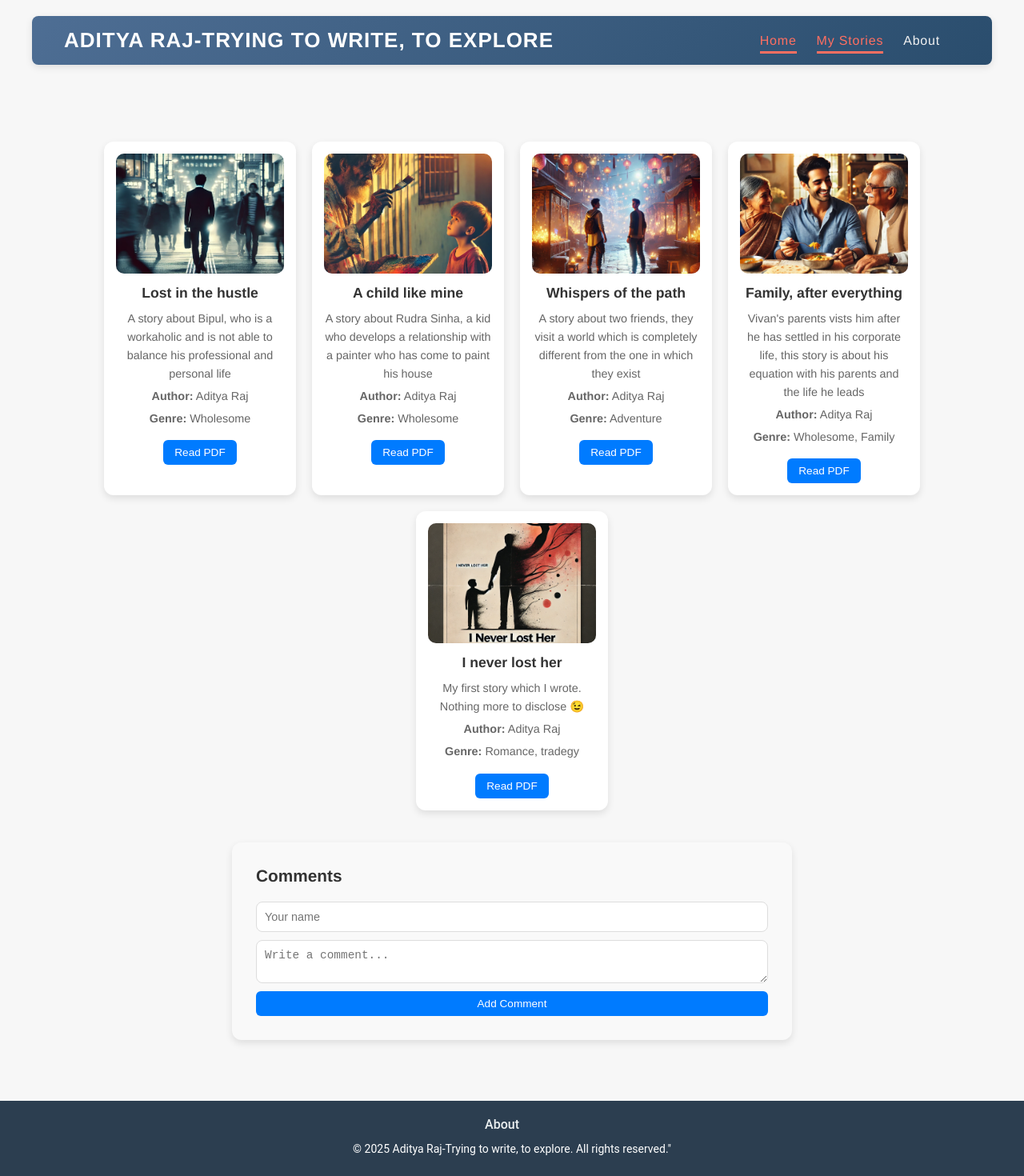
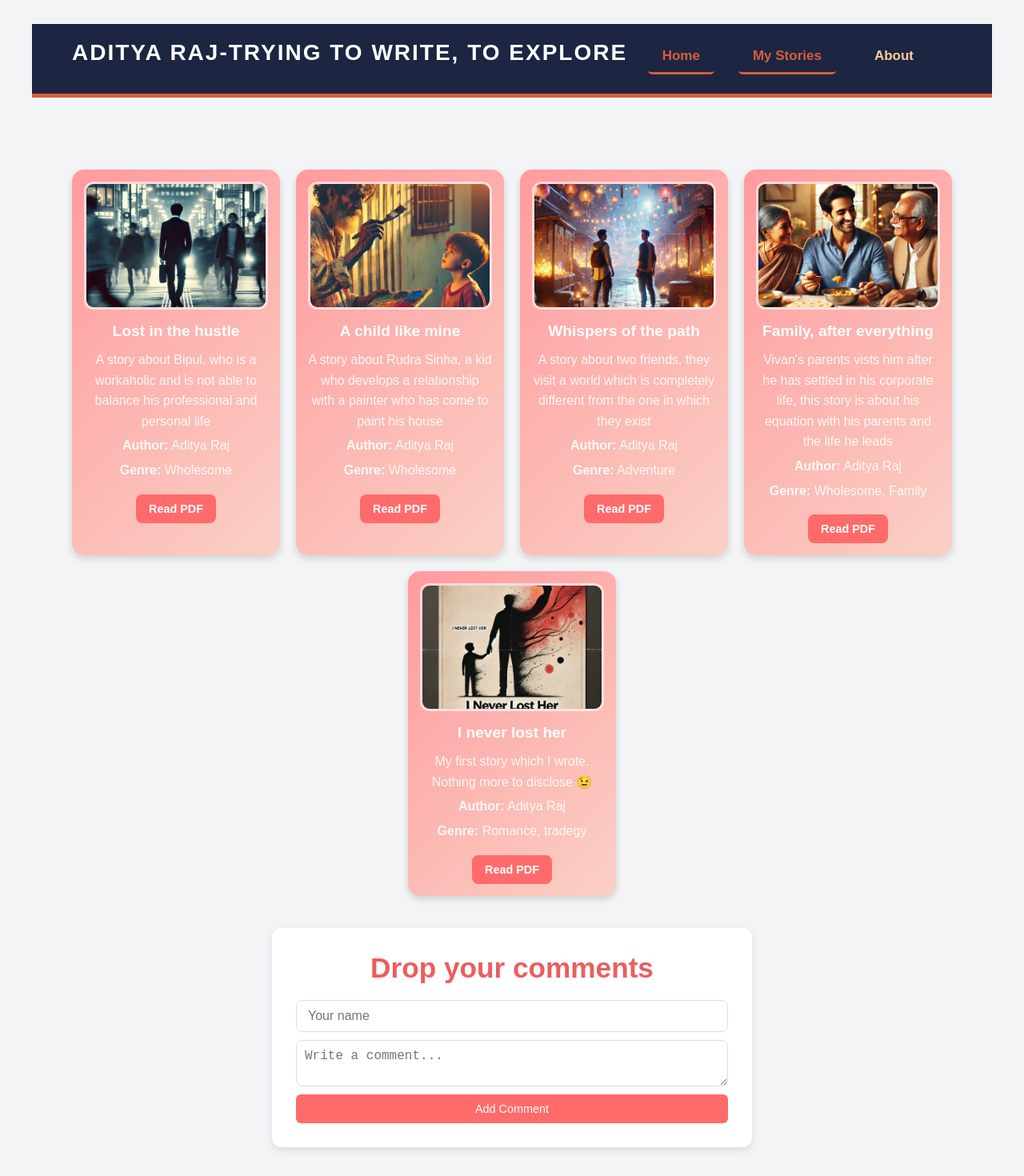
Before and after one commit to aditinni/storyboard, a React (Create React App) app: page /storyboard/my-stories in a window 1280 px wide. Shown: the top 1470 px of the page at 80% size. Built offline with nearby package versions, Linux system fonts and the light colour scheme.

Commit message:
changes in design

```diff
--- a/src/Layouts/Header.css
+++ b/src/Layouts/Header.css
@@ -1,4 +1,4 @@
-/* Basic reset and styles */
+/* Basic Reset */
 * {
   margin: 0;
   padding: 0;
@@ -6,9 +6,10 @@
 }
 
 body {
-  font-family: 'Helvetica Neue', Arial, sans-serif;  /* Professional sans-serif font */
-  background-color: #f7f7f7; /* Light gray background for the body */
-  color: #333; /* Dark text for better readability */
+  font-family: 'Poppins', Arial, sans-serif;
+  background: #0b132b; /* Deep dark blue */
+  color: #ffffff;
+  text-align: center;
 }
 
 /* Header Styling */
@@ -16,71 +17,83 @@ body {
   display: flex;
   justify-content: space-between;
   align-items: center;
-  padding: 15px 40px;
-  background: linear-gradient(135deg, #4e6e94, #2a4d6d); /* Professional blue gradient */
+  padding: 20px 50px;
+  background: #1c2541; /* Deep navy blue */
   color: white;
-  box-shadow: 0 3px 10px rgba(0, 0, 0, 0.1); /* Slight shadow for depth */
-  border-radius: 8px;
-  margin: 20px auto;
   max-width: 1200px;
+  margin: 30px auto;
+  border-bottom: 5px solid #D95D39; /* Coral underline */
 }
 
+/* Logo Styling */
 .logo h1 {
-  font-size: 26px;
-  font-weight: 600;
-  color: white;
+  font-size: 28px;
+  font-weight: 700;
+  color: #ffffff; /* Title in White */
   text-transform: uppercase;
-  letter-spacing: 1px;
-  margin: 0;
-  padding: 0;
+  letter-spacing: 2px;
+  transition: color 0.3s ease-in-out;
 }
 
-/* Navbar styling */
+/* Navigation Styling */
 .nav ul {
   display: flex;
   list-style: none;
 }
 
 .nav li {
-  margin-right: 25px;
+  margin-right: 30px;
 }
 
+/* Navigation Links */
 .nav a {
   text-decoration: none;
-  font-size: 16px;
-  color: #f1f1f1; /* Light gray color for links */
-  font-weight: 500;
-  letter-spacing: 0.8px;
-  padding: 5px 0;
-  transition: color 0.3s, border-bottom 0.3s ease-in-out; /* Smooth transition for hover */
+  font-size: 17px;
+  font-weight: 600;
+  color: #ffcc99; /* Soft Peach */
+  padding: 10px 18px;
+  border-radius: 5px;
+  transition: color 0.3s ease-in-out, background 0.3s ease-in-out, transform 0.2s ease-in-out;
+  display: inline-block;
+  position: relative;
+  overflow: hidden;
 }
 
-/* Styling for active links */
-.nav .active {
-  color: #ff6f61; /* Soft coral color for active links */
-  border-bottom: 3px solid #ff6f61; /* Underline for active links */
+/* Updated Hover Effect */
+.nav a:hover {
+  color: #FF6B6B; /* Soft Deep Peach */
+  background: rgba(255, 107, 107, 0.2); /* Warm Coral Tint */
+  border-radius: 12px;
+  transform: scale(1.05); /* Slight lift effect */
 }
 
-/* Hover effect for links */
-.nav a:hover {
-  color: #ff6f61; /* Coral color on hover */
-  border-bottom: 3px solid #ff6f61; /* Underline effect on hover */
+/* Active Link Styling */
+.nav .active {
+  color: #D95D39;
+  border-bottom: 3px solid #D95D39; /* Coral underline for active page */
 }
 
-/* Responsive Design for mobile view */
+/* Responsive Design */
 @media (max-width: 768px) {
   .header {
     flex-direction: column;
-    align-items: flex-start;
-    padding: 10px 20px;
+    align-items: center;
+    text-align: center;
+    padding: 15px 30px;
   }
 
   .nav ul {
     flex-direction: column;
-    margin-top: 10px;
+    margin-top: 15px;
   }
 
   .nav li {
     margin-bottom: 12px;
   }
+
+  .nav a {
+    display: block;
+    width: 100%;
+    text-align: center;
+  }
 }
--- a/src/Pages/About.css
+++ b/src/Pages/About.css
@@ -31,7 +31,7 @@
   h1 {
     font-size: 2.2rem;
     margin-bottom: 15px;
-    color: #0077cc;
+    color: #ea5e5e;
     animation: slideIn 1s ease-in-out;
   }
 
--- a/src/Pages/About.js
+++ b/src/Pages/About.js
@@ -13,7 +13,7 @@ export const About = () => {
           I love solving problems, learning new skills, and building impactful projects.
         </p>
         <p>
-          Beyond coding, I enjoy diving into **stories across genres, both in Hindi and English.
+          Beyond coding, I enjoy diving into stories across genres, both in Hindi and English.
         </p>
         <p>
           Whenever inspiration strikes, I turn my thoughts into stories. My writing blends real experiences with fiction, creating meaningful narratives.
--- a/src/Pages/Home.css
+++ b/src/Pages/Home.css
@@ -1,98 +1,46 @@
-/* Basic Reset */
-* {
-    margin: 0;
-    padding: 0;
-    box-sizing: border-box;
-  }
-
-  /* Hero Section Styles */
+/* Hero Section */
 .hero {
   display: flex;
   justify-content: center;
   align-items: center;
   height: 100vh;
-    background: #F4F7FB;
+  background: linear-gradient(135deg, #FFDDC1, #FFABAB, #FFC3A0);
   text-align: center;
   padding: 20px;
-    transition: background-color 0.3s ease;
 }
 
+/* Hero Content */
 .hero-content {
   max-width: 800px;
-    color: #333;
-    text-shadow: 1px 1px 2px rgba(0, 0, 0, 0.1);
+  color: #5A3E36; /* Warm Chocolate */
 }
 
-  /* Hero Heading */
+/* Heading */
 .hero h1 {
   font-size: 3.5rem;
   font-weight: bold;
-    color: #5F8DFF; /* Soft Blue for Title */
-    margin-bottom: 20px;
-    line-height: 1.2;
-    opacity: 0; /* Start invisible */
-    transform: translateY(50px); /* Start from below */
-    animation: fadeInUp 1.2s forwards 0.5s; /* Animation with delay */
+  color: #D95D39; /* Deep Coral */
 }
 
-  /* Hero Paragraph */
+/* Paragraph */
 .hero p {
   font-size: 1.25rem;
-    color: #666;
+  color: #824C3D; /* Soft Warm Brown */
   line-height: 1.6;
-    margin-bottom: 30px;
-    max-width: 700px;
-    margin-left: auto;
-    margin-right: auto;
-    opacity: 0; /* Start invisible */
-    transform: translateY(50px); /* Start from below */
-    animation: fadeInUp 1.2s forwards 1s; /* Animation with delay */
 }
 
 /* CTA Button */
 .cta-btn {
-    background-color: #F1C40F; /* Soft Yellow-Green */
+  background-color: #FF9F1C; /* Golden Orange */
   color: white;
-    font-size: 1.1rem;
   padding: 12px 25px;
   border: none;
-    border-radius: 5px;
+  border-radius: 25px;
   cursor: pointer;
   transition: background-color 0.3s ease, transform 0.3s ease;
-    text-transform: uppercase;
-    letter-spacing: 1px;
 }
 
 .cta-btn:hover {
-    background-color: #D4AC0D; /* Slightly darker yellow-green */
-    transform: translateY(-3px); /* Subtle hover effect */
+  background-color: #E57A44; /* Deeper Sunset Tone */
+  transform: scale(1.05);
 }
-
-  /* Hero Section Hover Effect */
-  .hero:hover {
-    background-color: #e0e7f2; /* Slightly darker background on hover */
-  }
-
-  /* Fade In Up Animation */
-  @keyframes fadeInUp {
-    to {
-      opacity: 1;
-      transform: translateY(0);
-    }
-  }
-
-  /* Responsive Design */
-  @media (max-width: 768px) {
-    .hero h1 {
-      font-size: 2.5rem;
-    }
-
-    .hero p {
-      font-size: 1rem;
-    }
-
-    .cta-btn {
-      font-size: 1rem;
-      padding: 10px 20px;
-    }
-  }
--- a/src/Pages/Mystories.css
+++ b/src/Pages/Mystories.css
@@ -1,12 +1,18 @@
+/* General Styles */
+body {
+  font-family: Arial, sans-serif;
+  background: #f3f4f6;
+  margin: 0;
+  padding: 0;
+  text-align: center;
+}
+
 /* Container for the stories */
 .stories-container {
   display: flex;
-  flex-wrap: wrap;
-  justify-content: center;
-  gap: 40px;
-  padding: 76px;
-  max-width: 1300px;
-  margin: auto;
+  flex-direction: column;
+  align-items: center;
+  padding: 60px 20px;
 }
 
 /* Story List Section */
@@ -19,273 +25,164 @@
 
 /* Story Card */
 .story-card {
-  background: #ffffff;
+  background: linear-gradient(135deg, #ff9a9e, #fad0c4);
   padding: 15px;
-  border-radius: 12px;
-  box-shadow: 0px 4px 10px rgba(0, 0, 0, 0.1);
+  border-radius: 15px;
+  box-shadow: 0px 4px 10px rgba(0, 0, 0, 0.15);
   text-align: center;
-  transition: transform 0.2s ease-in-out, box-shadow 0.2s ease-in-out;
-  width: 240px; /* Fixed width for uniformity */
+  transition: transform 0.3s ease-in-out, box-shadow 0.3s ease-in-out;
+  width: 260px;
   cursor: pointer;
+  color: #fff;
 }
 
 .story-card:hover {
-  transform: translateY(-5px);
-  box-shadow: 0px 6px 15px rgba(0, 0, 0, 0.15);
+  transform: translateY(-8px);
+  box-shadow: 0px 8px 20px rgba(0, 0, 0, 0.2);
 }
 
+/* Story Thumbnail */
 .story-thumbnail {
   width: 100%;
-  height: 150px;
-  border-radius: 10px;
+  height: 160px;
+  border-radius: 12px;
   object-fit: cover;
+  border: 3px solid rgba(255, 255, 255, 0.6);
 }
 
 /* Story Content */
 .story-content h2 {
-  font-size: 1.1rem;
-  margin: 10px 0;
-  font-weight: 600;
-  color: #333;
+  font-size: 1.2rem;
+  margin: 12px 0;
+  font-weight: bold;
+  color: #fff;
 }
 
 .story-content p {
-  font-size: 0.9rem;
+  font-size: 1rem;
   margin: 5px 0;
-  color: #666;
+  color: rgba(255, 255, 255, 0.9);
 }
 
 /* Read Button */
 .read-btn {
-  background-color: #007bff;
+  background: #ff6b6b;
   color: white;
-  padding: 8px 14px;
+  padding: 10px 16px;
   border: none;
   cursor: pointer;
-  margin-top: 10px;
-  border-radius: 6px;
-  font-size: 0.85rem;
-  transition: background-color 0.2s ease-in-out;
+  margin-top: 12px;
+  border-radius: 8px;
+  font-size: 0.9rem;
+  font-weight: bold;
+  transition: background 0.3s ease-in-out;
 }
 
 .read-btn:hover {
-  background-color: #0056b3;
+  background: #d43f3f;
 }
 
-/* PDF Viewer Section */
-.pdf-container {
-  position: fixed;
-  top: 50%;
-  left: 50%;
-  transform: translate(-50%, -50%);
-  width: 80%;
-  max-width: 800px;
-  height: 80%;
-  background: rgba(255, 255, 255, 0.98);
-  box-shadow: 0px 6px 20px rgba(0, 0, 0, 0.2);
-  border-radius: 10px;
-  padding: 20px;
-  text-align: center;
-  z-index: 1000;
-  overflow: auto;
-}
-
-.pdf-container .close-btn {
-  background: red;
-  color: white;
-  padding: 6px 12px;
-  border: none;
-  cursor: pointer;
-  border-radius: 5px;
-  font-size: 0.9rem;
-  position: absolute;
-  top: 10px;
-  right: 10px;
-}
-
-.pdf-container .close-btn:hover {
-  background: darkred;
-}
 /* Comments Section */
 .comments-section {
   margin-top: 40px;
-  background: #f9f9f9;
+  background: #fff;
   padding: 30px;
   border-radius: 12px;
   box-shadow: 0px 4px 10px rgba(0, 0, 0, 0.1);
-  width: 100%;
-  max-width: 700px; /* Optional: Keeps it centered */
-  margin: auto;
+  width: 90%;
+  max-width: 600px;
+  text-align: left;
 }
 
-.comments-section h3 {
-  font-size: 1.3rem;
-  color: #333;
-  margin-bottom: 20px;
-}
-
+/* Comments List */
 .comments-section ul {
   list-style-type: none;
   padding: 0;
 }
 
-/* Comment Item */
+/* Individual Comment */
 .comments-section ul li {
   margin-bottom: 10px;
-  background: #ffffff;
+  background: #f3f3f3;
   padding: 15px;
   border-radius: 8px;
   box-shadow: 0px 2px 5px rgba(0, 0, 0, 0.1);
   display: flex;
   justify-content: space-between;
   align-items: center;
-  flex-wrap: wrap; /* Handles responsiveness */
+}
+
+/* Comment Actions */
+.comment-actions {
+  display: flex;
   gap: 10px;
 }
 
-/* Comment Text */
-.comments-section ul li p {
-  display: flex;
-  justify-content: space-between;
-  width: 100%;
-  gap: 10px;
-  flex-wrap: wrap; /* Allows text wrapping */
-  word-break: break-word;
+.edit-symbol, .delete-symbol {
+  cursor: pointer;
+  font-size: 1.2rem;
 }
 
-/* Icons Wrapper */
-.comment-actions {
-  display: flex;
-  align-items: center;
-  gap: 10px;
-}
-
-/* Edit & Delete Icons */
-.comments-section .edit-symbol,
-.comments-section .delete-symbol {
-  cursor: pointer;
-  font-size: 1.2rem;
-  transition: transform 0.2s ease-in-out;
-}
-
-.comments-section .edit-symbol:hover {
-  transform: scale(1.1);
+.edit-symbol:hover {
   color: #007bff;
 }
 
-.comments-section .delete-symbol:hover {
-  transform: scale(1.1);
+.delete-symbol:hover {
   color: #dc3545;
 }
 
 /* Comment Form */
-.comments-section .comment-form {
+.comment-form {
   display: flex;
   flex-direction: column;
   gap: 10px;
   margin-top: 20px;
+
+}
+.comments-section h1{
+  color: #ea5e5e;
+  text-align: center;
 }
 
-.comments-section .comment-form input,
-.comments-section .comment-form textarea {
+.comment-form textarea {
   padding: 10px;
   border-radius: 8px;
   border: 1px solid #ddd;
-  font-size: 0.9rem;
+  font-size: 1rem;
   width: 100%;
 }
+.comment-form input{
+  padding: 10px 14px;
+  border-radius: 8px;
+  border: 1px solid #ddd;
+  font-size: 1rem;
+  width: 100%;
 
-.comments-section .comment-form button {
-  background-color: #007bff;
+}
+
+.comment-form button {
+  background-color:  #ff6b6b;
   color: white;
-  padding: 8px 14px;
+  padding: 10px 14px;
   border: none;
   cursor: pointer;
   border-radius: 6px;
-  font-size: 0.85rem;
-  transition: background-color 0.2s ease-in-out;
+  font-size: 0.9rem;
 }
 
-.comments-section .comment-form button:hover {
-  background-color: #0056b3;
+.comment-form button:hover {
+  background-color:  #d43f3f;
 }
 
-/* ✅ Responsive Styles */
-@media (max-width: 600px) {
-  .comments-section {
-    width: 95%;
-    padding: 20px;
-  }
-
-  .comments-section ul li {
-    flex-direction: column; /* Stacks elements vertically */
-    align-items: flex-start; /* Aligns text and icons properly */
-  }
-
-  .comments-section ul li p {
-    flex-direction: column;
-    gap: 5px;
-  }
-
-  .comment-actions {
-    width: 100%;
-    justify-content: flex-end; /* Aligns icons to the right */
-  }
-
-  .comments-section .edit-symbol,
-  .comments-section .delete-symbol {
-    font-size: 1rem; /* Slightly smaller icons on smaller screens */
-  }
-}
-
-
 /* Responsive Design */
-@media (max-width: 1024px) {
-  .stories-container {
-    flex-direction: row;
-    justify-content: center;
+@media (max-width: 768px) {
+  .story-list {
+      flex-direction: column;
+      align-items: center;
   }
 
   .story-card {
-    width: 220px;
+      width: 90%;
+      max-width: 320px;
   }
-
-  .pdf-container {
-    width: 90%;
-    height: 85%;
-  }
-
-
 }
-
-@media (max-width: 768px) {
-  .story-card {
-    width: 180px;
-  }
-
-  .pdf-container {
-    width: 95%;
-    height: 90%;
-  }
-
-
-}
-
-@media (max-width: 480px) {
-  .stories-container {
-    flex-direction: column;
-    align-items: center;
-  }
-
-  .story-card {
-    width: 100%;
-    max-width: 300px;
-  }
-
-  .pdf-container {
-    width: 95%;
-    height: 95%;
-  }
-
-
-}
--- a/src/Pages/Mystories.js
+++ b/src/Pages/Mystories.js
@@ -78,9 +78,12 @@ const Mystories = () => {
         </div>
       )}
 
+
       {/* Comments Section */}
+
       <div className="comments-section">
-        <h3>Comments</h3>
+      <h1>Drop your comments</h1>
+
         <ul>
           {comments.map((comment, idx) => (
             <li key={idx}>
```
Lines whose indentation alone changed are shown as unchanged.
